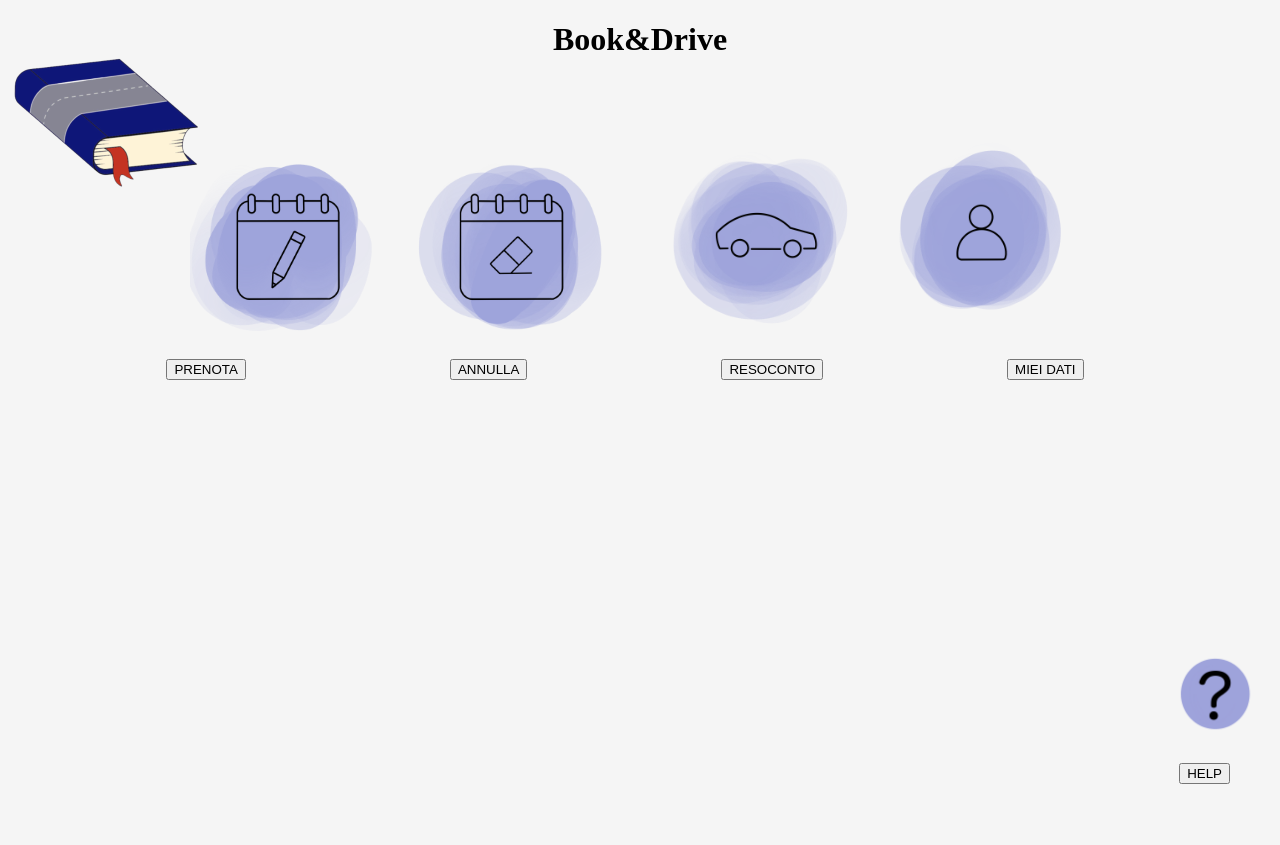
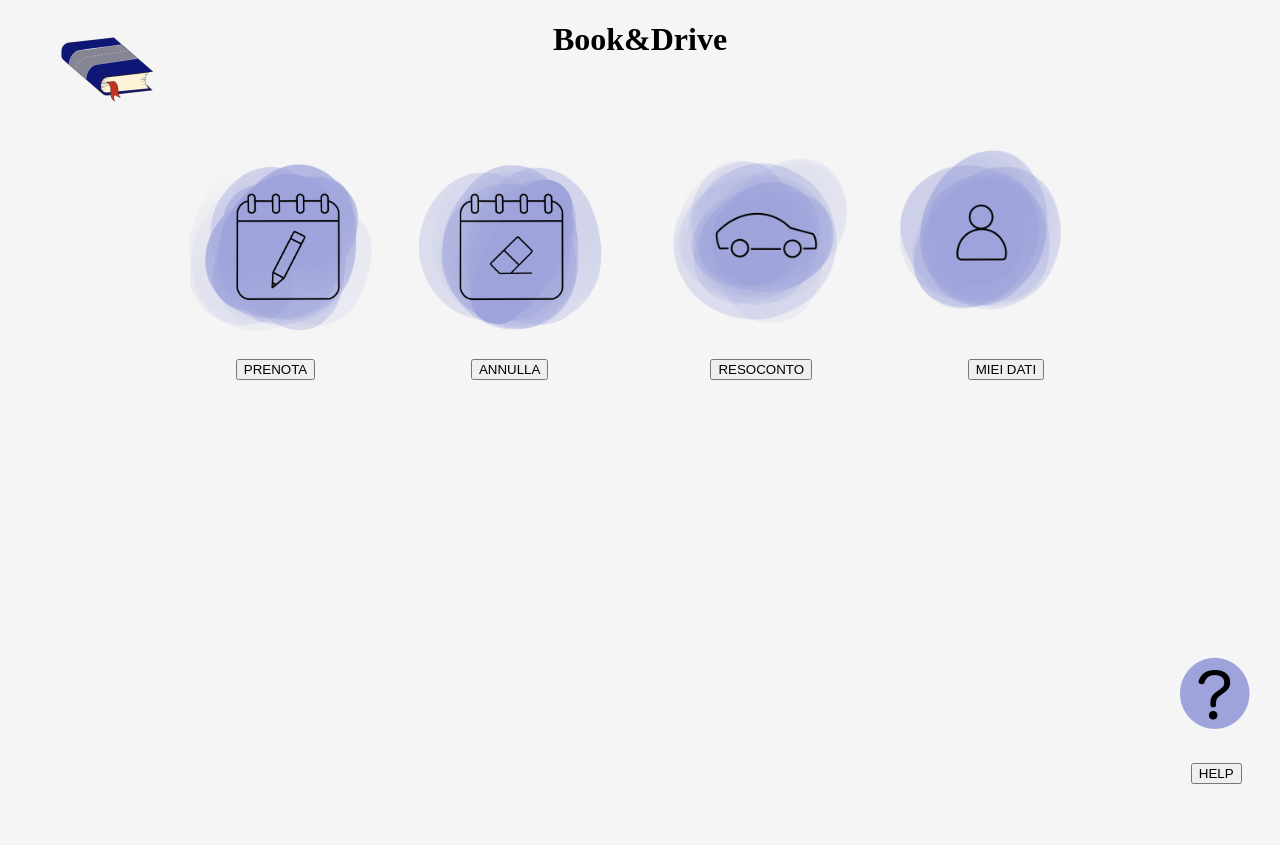
Before and after one commit to simonescevaroli/book-and-drive, a website: page static/menu_studente.html in a window 1280 px wide. Drawn offline with Linux system fonts and the light colour scheme.

Commit message:
fix padding

```diff
--- a/static/menu_studente.html
+++ b/static/menu_studente.html
@@ -4,8 +4,8 @@
 <body style="background-color:#f5f5f5;">
     <div class="col-md-6 col-md-offset-3" style="text-align:center; margin-bottom:48px">
         <h1>Book&Drive</h1>
-        <p style="position: absolute; top: 0; left: 40; width: 30; text-align:right;">
-            <img src="images/logo.png" alt="logo"/>
+        <p style="position: absolute; top: 0; left: 40;">
+            <img src="images/logo.png" alt="logo"  width="50%", height="50%"/>
         </p>
     </div>
     <p style="text-align:center">
@@ -15,24 +15,24 @@
         <img src="images\Resoconto_Prenotazioni.png" width="17%", height="17%">
         <img src="images\Info_Persona.png" width="17%", height="17%">
     </p>
-    <p style="text-align:center">
-        <span style="padding-right: 100px; padding-left: 100px;">
+    <p style="text-align:center; overflow:auto;">
+        <span style="padding-right: 12%">
             <button type="button" onclick="get_page_prenota()">PRENOTA</button>
         </span>
-        <span style="padding-right: 100px; padding-left: 100px;">
+        <span style="padding-right: 12.5%;">
             <button type="button" onclick="get_page_annulla()">ANNULLA</button>
         </span>
-        <span style="padding-right: 110px; padding-left: 90px;">
+        <span style="padding-right: 12%;">
             <button type="button" onclick="get_page_mieGuide()">RESOCONTO</button>
         </span>
-        <span style="padding-right: 130px; padding-left: 70px;">
+        <span>
             <button type="button" onclick="get_page_mieiDati()">MIEI DATI</button>
         </span>
     </p>
-    <p style="position: absolute; bottom: 0; right: 40; width: 30; text-align:right;">
+    <p style="position: absolute; bottom: 0; righT: 0; text-align:right;">
         <img src="images\help.png" width="10%", height="10%">
         <br>
-        <span style="padding-right: 50px; padding-bottom: 50px;">
+        <span style="padding-bottom: 5%; padding-right: 3%;">
             <button type="button" onclick="get_help_studente()">HELP</button>
         </span>
     </p>
```
